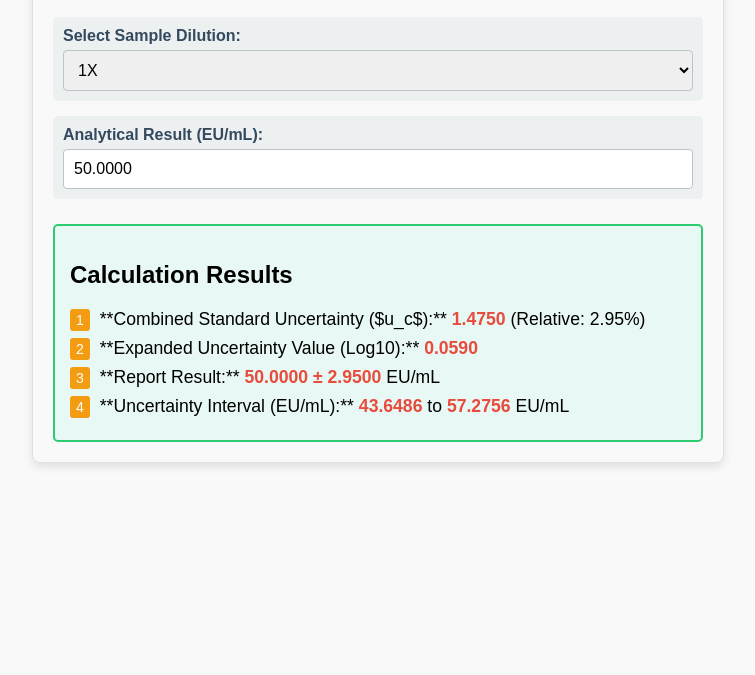
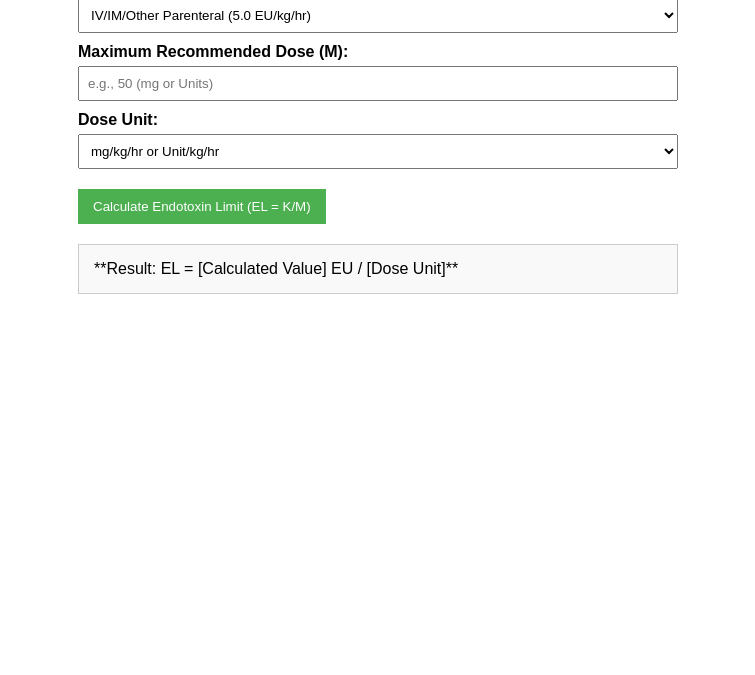
Before and after one commit to firdaus-abdullah/Endotoxin-Uncertainty-Calculator, a plain HTML site: page index.html in a window 1280 px wide. Shown: the part 125-800 px from the top of the page, without its empty margins (262-1017 px from the left). Drawn offline with Linux system fonts and the light colour scheme.

Commit message:
Update index.html

```diff
--- a/index.html
+++ b/index.html
@@ -3,52 +3,37 @@
 <head>
     <meta charset="UTF-8">
     <meta name="viewport" content="width=device-width, initial-scale=1.0">
-    <title>Endotoxin Uncertainty Calculator</title>
+    <title>Endotoxin Limit Calculator</title>
     <style>
-        body { font-family: Arial, sans-serif; max-width: 650px; margin: 30px auto; padding: 20px; border: 1px solid #e0e0e0; border-radius: 8px; box-shadow: 0 4px 8px rgba(0,0,0,0.1); background-color: #f9f9f9; }
-        h1 { color: #2c3e50; text-align: center; border-bottom: 2px solid #3498db; padding-bottom: 10px; margin-bottom: 20px; }
-        .input-group { margin-bottom: 15px; padding: 10px; background-color: #ecf0f1; border-radius: 5px; }
-        label { display: block; margin-bottom: 5px; font-weight: bold; color: #34495e; }
-        select, input[type="number"] { width: 100%; padding: 10px; border: 1px solid #bdc3c7; border-radius: 4px; box-sizing: border-box; font-size: 16px; }
-        button { width: 100%; padding: 12px; background-color: #3498db; color: white; border: none; border-radius: 4px; cursor: pointer; font-size: 16px; margin-top: 20px; }
-        button:hover { background-color: #2980b9; }
-        #results-area { margin-top: 25px; padding: 15px; border: 2px solid #2ecc71; border-radius: 5px; background-color: #e8f8f5; }
-        .result-line { margin-bottom: 8px; font-size: 1.1em; }
-        .result-value { font-weight: bold; color: #e74c3c; }
-        .label-key { background-color: #f39c12; color: white; padding: 3px 6px; border-radius: 3px; margin-right: 5px; font-size: 0.8em; }
+        body { font-family: sans-serif; max-width: 600px; margin: 0 auto; padding: 20px; }
+        label { display: block; margin-top: 10px; font-weight: bold; }
+        input, select { width: 100%; padding: 8px; margin-top: 5px; box-sizing: border-box; }
+        button { margin-top: 20px; padding: 10px 15px; background-color: #4CAF50; color: white; border: none; cursor: pointer; }
+        #result { margin-top: 20px; padding: 15px; border: 1px solid #ccc; background-color: #f9f9f9; }
     </style>
 </head>
 <body>
-    <h1>🔬 Endotoxin MU Calculator</h1>
+    <h1>Endotoxin Limit (EL) Calculator</h1>
 
-    <div class="input-group">
-        <label for="dilution">Select Sample Dilution:</label>
-        <select id="dilution" onchange="calculateUncertainty()">
-            <option value="1X">1X</option>
-            <option value="10X">10X</option>
-            <option value="25X">25X</option>
-        </select>
-    </div>
+    <label for="route">Route of Administration (K value):</label>
+    <select id="route">
+        <option value="5.0">IV/IM/Other Parenteral (5.0 EU/kg/hr)</option>
+        <option value="0.2">Intrathecal (0.2 EU/kg/hr)</option>
+    </select>
 
-    <div class="input-group">
-        <label for="result">Analytical Result (EU/mL):</label>
-        <input type="number" id="result" value="50.0000" step="any" oninput="calculateUncertainty()">
-    </div>
+    <label for="maxDose">Maximum Recommended Dose (M):</label>
+    <input type="number" id="maxDose" placeholder="e.g., 50 (mg or Units)" step="any">
 
-    <div id="results-area">
-        <h2>Calculation Results</h2>
-        <div class="result-line">
-            <span class="label-key">1</span> **Combined Standard Uncertainty ($u_c$):** <span id="uc_value" class="result-value">0.0000</span> (Relative: <span id="relative_uc_value">0.00%</span>)
-        </div>
-        <div class="result-line">
-            <span class="label-key">2</span> **Expanded Uncertainty Value (Log10):** <span id="expanded_log10_value" class="result-value">0.0000</span>
-        </div>
-        <div class="result-line">
-            <span class="label-key">3</span> **Report Result:** <span id="report_result_with_mu" class="result-value">0.0000 &plusmn; 0.0000</span> EU/mL
-        </div>
-        <div class="result-line">
-            <span class="label-key">4</span> **Uncertainty Interval (EU/mL):** <span id="interval_low" class="result-value">0.0000</span> to <span id="interval_high" class="result-value">0.0000</span> EU/mL
-        </div>
+    <label for="doseUnit">Dose Unit:</label>
+    <select id="doseUnit">
+        <option value="mass">mg/kg/hr or Unit/kg/hr</option>
+        <option value="volume">mL/kg/hr</option>
+    </select>
+
+    <button onclick="calculateEndotoxinLimit()">Calculate Endotoxin Limit (EL = K/M)</button>
+
+    <div id="result">
+        **Result: EL = [Calculated Value] EU / [Dose Unit]**
     </div>
 
     <script src="calculator.js"></script>
```
